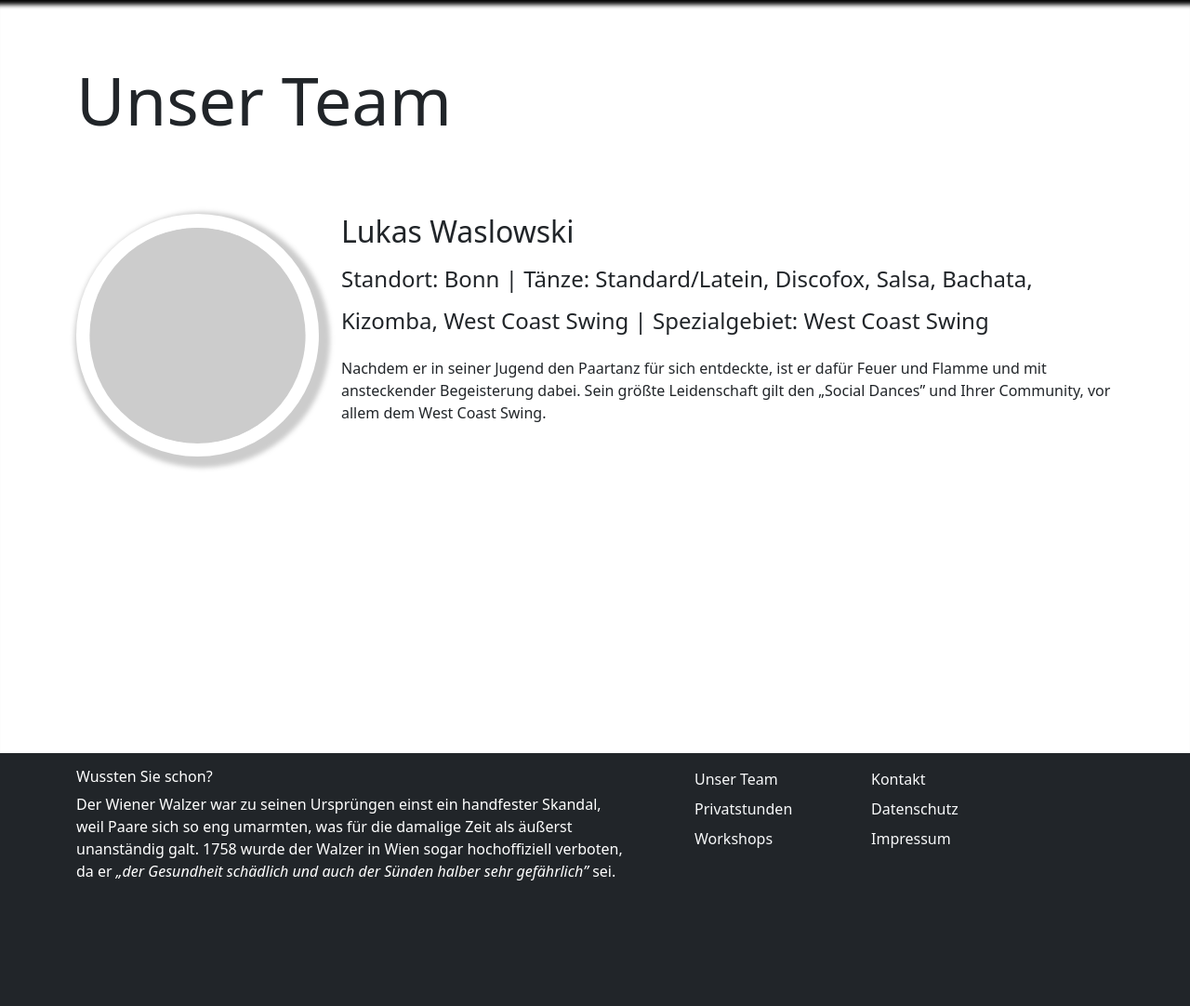
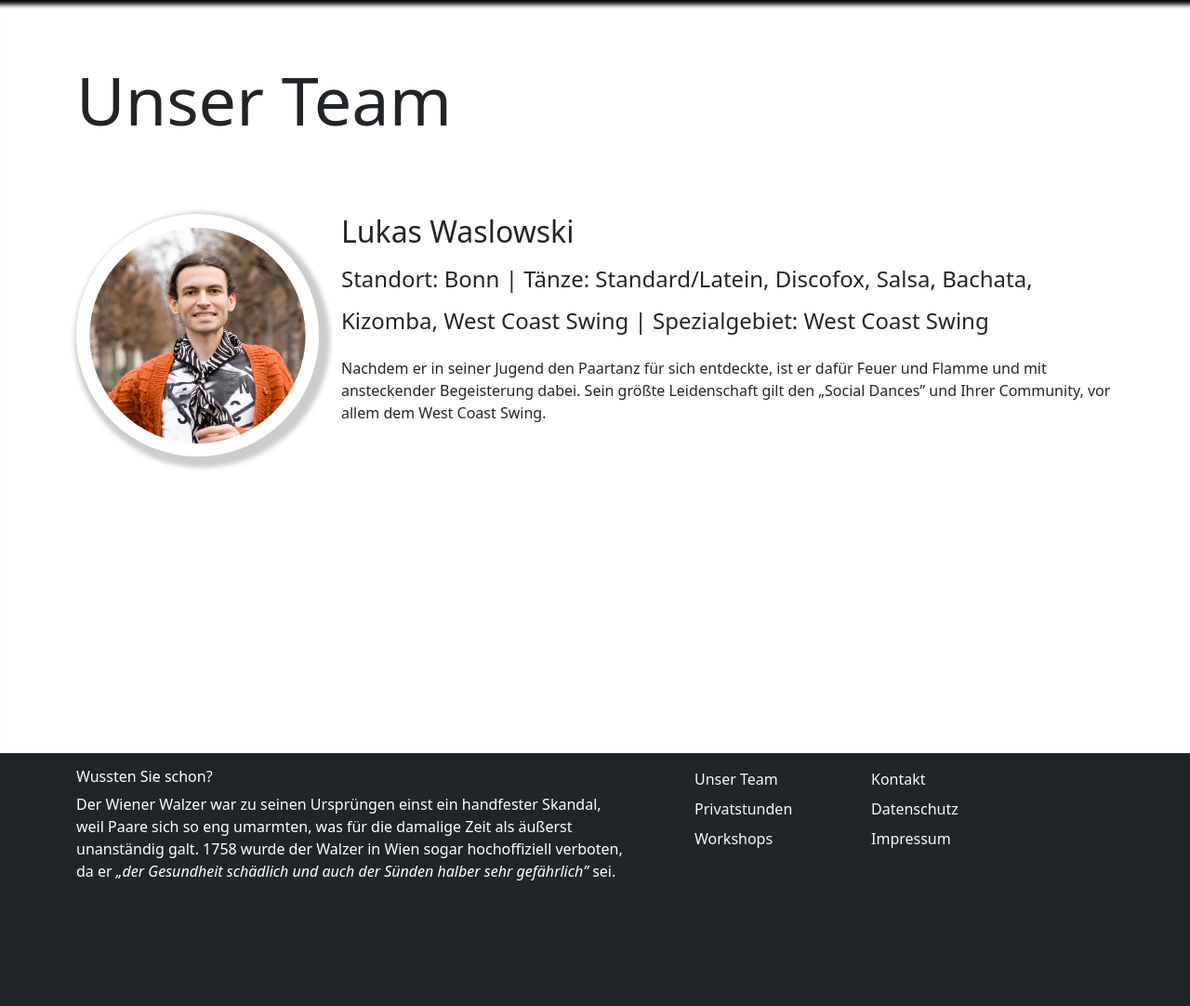
Before and after one commit to cr7pt0gr4ph7/tanzgefuehl.dance, a Jekyll site: the page built from team.html, in a window 1280 px wide. Shown: the part 900-1982 px from the top of the page at 93% size. Built offline with Jekyll 4.4.1, drawn with Linux system fonts in a browser that asks for light colours.

Commit message:
Add a profile picture

```diff
--- a/team.html
+++ b/team.html
@@ -28,9 +28,9 @@ show_hero_bottom_link: true
                 </p>
             </div>
             <div class="col-lg-3 col-md-4 order-md-1">
-                <div class="circular-image">
+                <div class="circular-image enlarge-on-hover">
                     <div class="circular-image-inner">
-                        <div itemprop="image" class="image image-placeholder"></div>
+                        <img itemprop="image" src="{% link assets/img/Profile-LukasWaslowski-Square-Full.jpg %}">
                     </div>
                 </div>
             </div>
@@ -49,7 +49,8 @@ show_hero_bottom_link: true
                     | Spezialgebiet: West Coast Swing
                 </p>
                 <p class="narrow-line-spacing" itemprop="description">
-                    Mit vielen Jahren Lehrerfahrung und immer noch ungebrochener Begeisterung ist sie eine Konstante, die aus der Aachener Tanzszene nicht mehr wegzudenken ist.
+                    Mit vielen Jahren Lehrerfahrung und immer noch ungebrochener Begeisterung ist sie eine Konstante, die aus der Aachener Tanzszene
+                    nicht mehr wegzudenken ist.
                     Nach ihrer Tanzlehrerausbildung war sie schon unter anderem schon auf der AIDA und der ... unterwegs,
                     um als DJane und Tanzlehrerin den Gästen dort die Freude an der Bewegung zur Musik näherzubringen.
                 </p>
```
Also changed, not shown: assets/img/Profile-LukasWaslowski-Square-Full.jpg (added).
